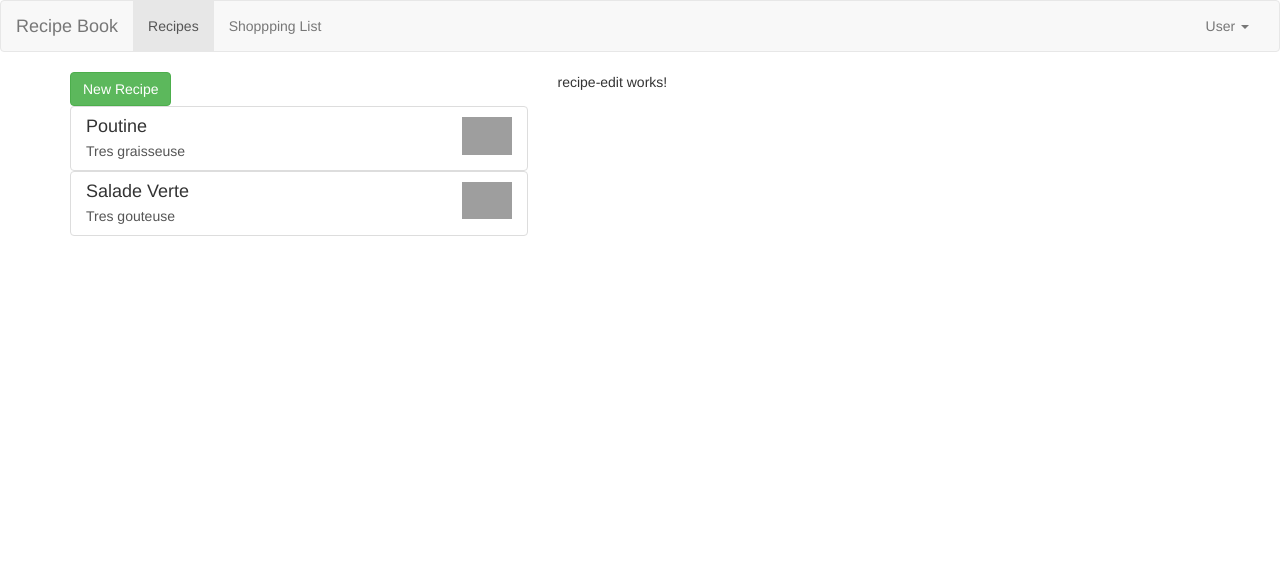
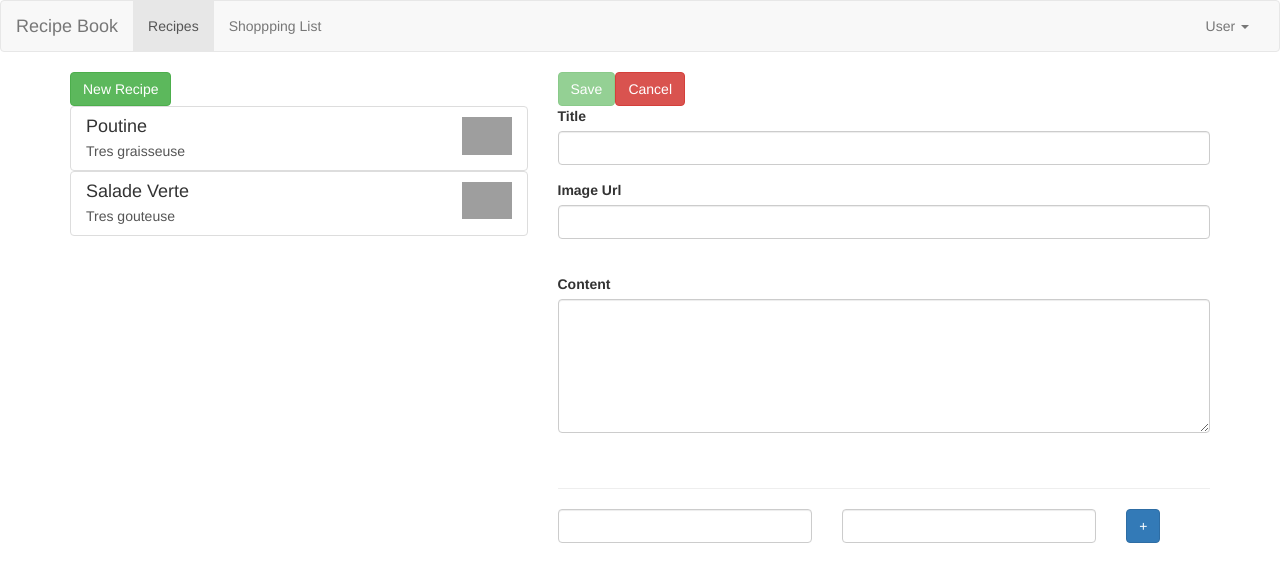
Before and after one commit to JulienDaoust/angular2RecipeBook, an Angular app: page /recipes/new in a window 1280 px wide. Shown: the top 582 px of the page. Built offline with nearby package versions, Linux system fonts and the light colour scheme; grey boxes are pictures that could not be loaded.

Commit message:
Managing recipe ingredients et forms completed

```diff
--- a/src/app/app.module.ts
+++ b/src/app/app.module.ts
@@ -1,6 +1,6 @@
 import { BrowserModule } from '@angular/platform-browser';
 import { NgModule } from '@angular/core';
-import { FormsModule } from '@angular/forms';
+import { FormsModule, ReactiveFormsModule } from '@angular/forms';
 import { HttpModule } from '@angular/http';
 
 import { AppComponent } from './app.component';
@@ -37,7 +37,8 @@ import { RecipeStartComponent } from './recipes/recipe-start.component';
     BrowserModule,
     FormsModule,
     HttpModule,
-    routing
+    routing,
+    ReactiveFormsModule
   ],
   providers: [RecipeService, ShoppingListService],
   bootstrap: [AppComponent]
--- a/src/app/recipes/recipe-edit/recipe-edit.component.html
+++ b/src/app/recipes/recipe-edit/recipe-edit.component.html
@@ -1,3 +1,100 @@
-<p>
-  recipe-edit works!
-</p>
+<div class="row">
+  <div class="col-xs-12">
+    <form [formGroup]="recipeForm" (ngSubmit)="onSubmit()">
+      <div class="row">
+        <div class="col-xs-12">
+          <button type="submit" class="btn btn-success" [disabled]="!recipeForm.valid">Save</button>
+          <a class="btn btn-danger" (click)="onCancel()">Cancel</a>
+        </div>
+      </div>
+      <div class="row">
+        <div class="col-xs-12">
+          <div class="form-group">
+            <label for="name">Title</label>
+            <input
+              type="text"
+              id="name"
+              class="form-control"
+              formControlName="name">
+          </div>
+        </div>
+      </div>
+      <div class="row">
+        <div class="col-xs-12">
+          <div class="form-group">
+            <label for="image-url">Image Url</label>
+            <input
+              type="text"
+              id="image-url"
+              class="form-control"
+              formControlName="imagePath"
+              #imageUrl>
+          </div>
+        </div>
+      </div>
+      <div class="row">
+        <div class="col-xs-12">
+          <div class="img">
+            <img [src]="imageUrl.value">
+          </div>
+        </div>
+      </div>
+      <div class="row">
+        <div class="col-xs-12">
+          <div class="form-group">
+            <label for="content">Content</label>
+            <textarea
+              type="text"
+              id="content"
+              rows="6"
+              class="form-control"
+              formControlName="description"></textarea>
+          </div>
+        </div>
+      </div>
+      <div class="row">
+        <div class="col-xs-12">
+          <ul class="list-group" formArrayName="ingredients">
+            <div
+              class="row" *ngFor="let ingredient of recipeForm.controls['ingredients'].controls; let i = index">
+              <div formGroupName="{{i}}">
+                <div class="col-sm-5">
+                  <input
+                    type="text"
+                    class="form-control"
+                    formControlName="name">
+                </div>
+                <div class="col-sm-5">
+                  <input
+                    type="text"
+                    class="form-control"
+                    formControlName="amount">
+                </div>
+                <div class="col-sm-2">
+                  <button class="btn btn-danger" (click)="onRemoveItem(i)">X</button>
+                </div>
+              </div>
+
+              <br><br>
+            </div>
+          </ul>
+        </div>
+      </div>
+    </form>
+  </div>
+</div>
+<hr>
+<div class="row">
+  <div class="col-xs-12">
+    <div class="form-group row">
+      <div class="col-md-5"><input type="text" class="form-control" #itemName></div>
+      <div class="col-md-5"><input type="text" class="form-control" #itemAmount></div>
+      <div class="col-md-2">
+        <button
+          type="button"
+          class="btn btn-primary"
+          (click)="onAddItem(itemName.value, itemAmount.value)">+</button>
+      </div>
+    </div>
+  </div>
+</div>
--- a/src/app/recipes/recipe-edit/recipe-edit.component.ts
+++ b/src/app/recipes/recipe-edit/recipe-edit.component.ts
@@ -1,14 +1,111 @@
-import { Component, OnInit } from '@angular/core';
+import { Component, OnInit, OnDestroy } from '@angular/core';
+import { ActivatedRoute, Router } from "@angular/router";
+import { Subscription } from "rxjs/Rx";
+import { FormArray, FormGroup, FormControl, Validators, FormBuilder } from "@angular/forms";
+
+import { RecipeService } from "../recipe.service";
+import { Recipe } from "../recipe";
+
 
 @Component({
   selector: 'rb-recipe-edit',
   templateUrl: './recipe-edit.component.html'
 })
-export class RecipeEditComponent implements OnInit {
+export class RecipeEditComponent implements OnInit, OnDestroy {
+  recipeForm: FormGroup;
+  private recipeIndex: number;
+  private recipe: Recipe;
+  private isNew = true;
+  private subscription: Subscription;
 
-  constructor() { }
+  constructor(private route: ActivatedRoute,
+    private recipeService: RecipeService,
+    private formBuilder: FormBuilder,
+    private router: Router) { }
 
   ngOnInit() {
+    this.subscription = this.route.params.subscribe(
+      (params: any) => {
+        if (params.hasOwnProperty('id')) {
+          this.isNew = false;
+          this.recipeIndex = +params['id'];
+          this.recipe = this.recipeService.getRecipe(this.recipeIndex);
+        } else {
+          this.isNew = true;
+          this.recipe = null;
+        }
+        this.initForm();
+      }
+    );
   }
 
+  private navigateBack() {
+    this.router.navigate(['../']);
+  }
+
+  onSubmit() {
+    const newRecipe = this.recipeForm.value;
+    if (this.isNew) {
+      this.recipeService.addRecipe(newRecipe);
+    } else {
+      this.recipeService.editRecipe(this.recipe, newRecipe);
+    }
+    this.navigateBack();
+  }
+
+  onCancel() {
+    this.navigateBack();
+  }
+
+  onAddItem(name: string, amount: string) {
+    (<FormArray>this.recipeForm.controls['ingredients']).push(
+      new FormGroup({
+        name: new FormControl(name, Validators.required),
+        amount: new FormControl(amount, [
+          Validators.required,
+          Validators.pattern("\\d+")
+        ])
+      })
+    )
+  }
+
+  onRemoveItem(index: number) {
+    (<FormArray>this.recipeForm.controls['ingredients']).removeAt(index);
+  }
+
+  ngOnDestroy() {
+    this.subscription.unsubscribe();
+  }
+
+  private initForm() {
+    let recipeName = '';
+    let recipeImageUrl = '';
+    let recipeContent = '';
+    let recipeIngredients: FormArray = new FormArray([]);
+
+    if (!this.isNew) {
+      if (this.recipe.hasOwnProperty('ingredients')) {
+        for (let i = 0; i < this.recipe.ingredients.length; i++) {
+          recipeIngredients.push(
+            new FormGroup({
+              name: new FormControl(this.recipe.ingredients[i].name, Validators.required),
+              amount: new FormControl(this.recipe.ingredients[i].amount, [
+                Validators.required,
+                Validators.pattern("\\d+")
+              ])
+            })
+          );
+        }
+      }
+      recipeName = this.recipe.name;
+      recipeImageUrl = this.recipe.imagePath;
+      recipeContent = this.recipe.description;
+    }
+    this.recipeForm = this.formBuilder.group({
+      name: [recipeName, Validators.required],
+      imagePath: [recipeImageUrl, Validators.required],
+      description: [recipeContent, Validators.required],
+      ingredients: recipeIngredients
+    });
+  }
 }
--- a/src/app/recipes/recipe.service.ts
+++ b/src/app/recipes/recipe.service.ts
@@ -28,4 +28,12 @@ private recipes: Recipe[] = [
   deleteRecipe(recipe: Recipe) {
     this.recipes.splice(this.recipes.indexOf(recipe),1);
   }
+
+  addRecipe(recipe: Recipe){
+    this.recipes.push(recipe);
+  }
+
+  editRecipe(oldRecipe: Recipe, newRecipe: Recipe) {
+    this.recipes[this.recipes.indexOf(oldRecipe)] = newRecipe;
+  }
 }
```
